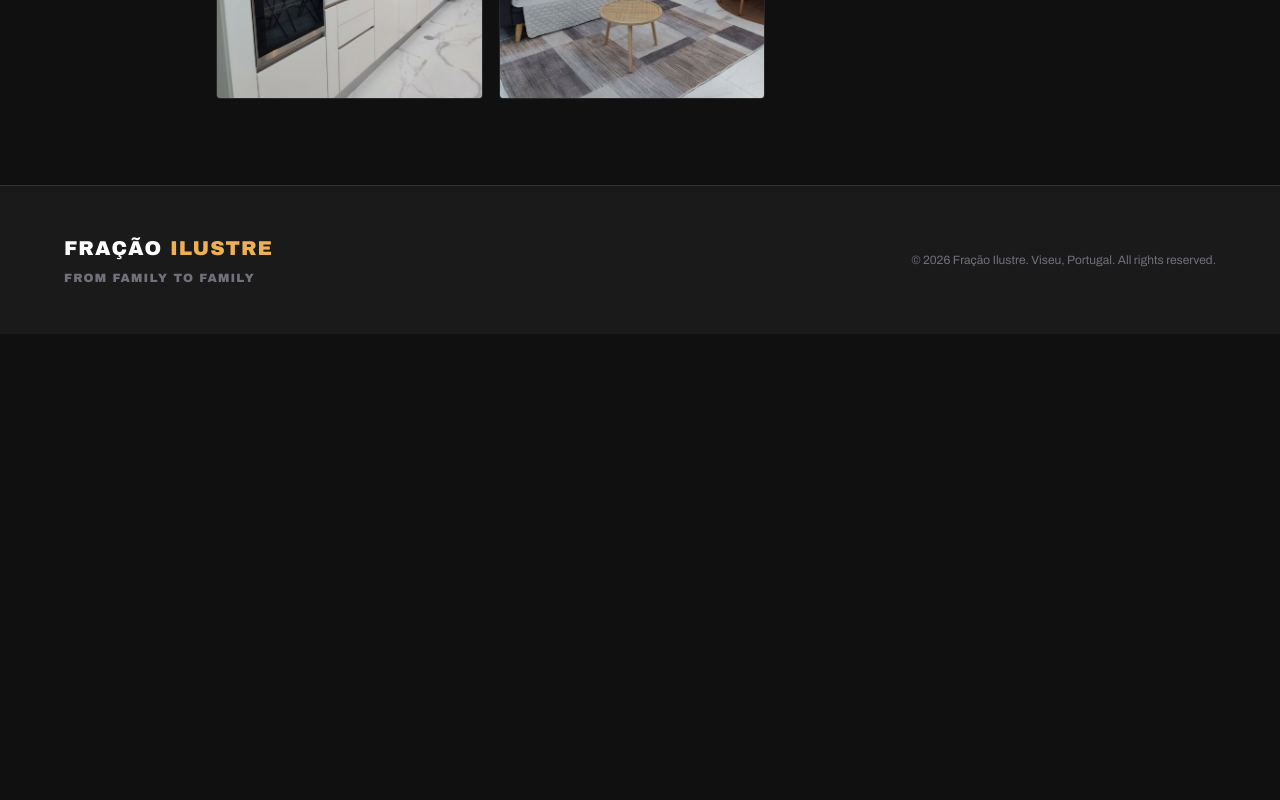
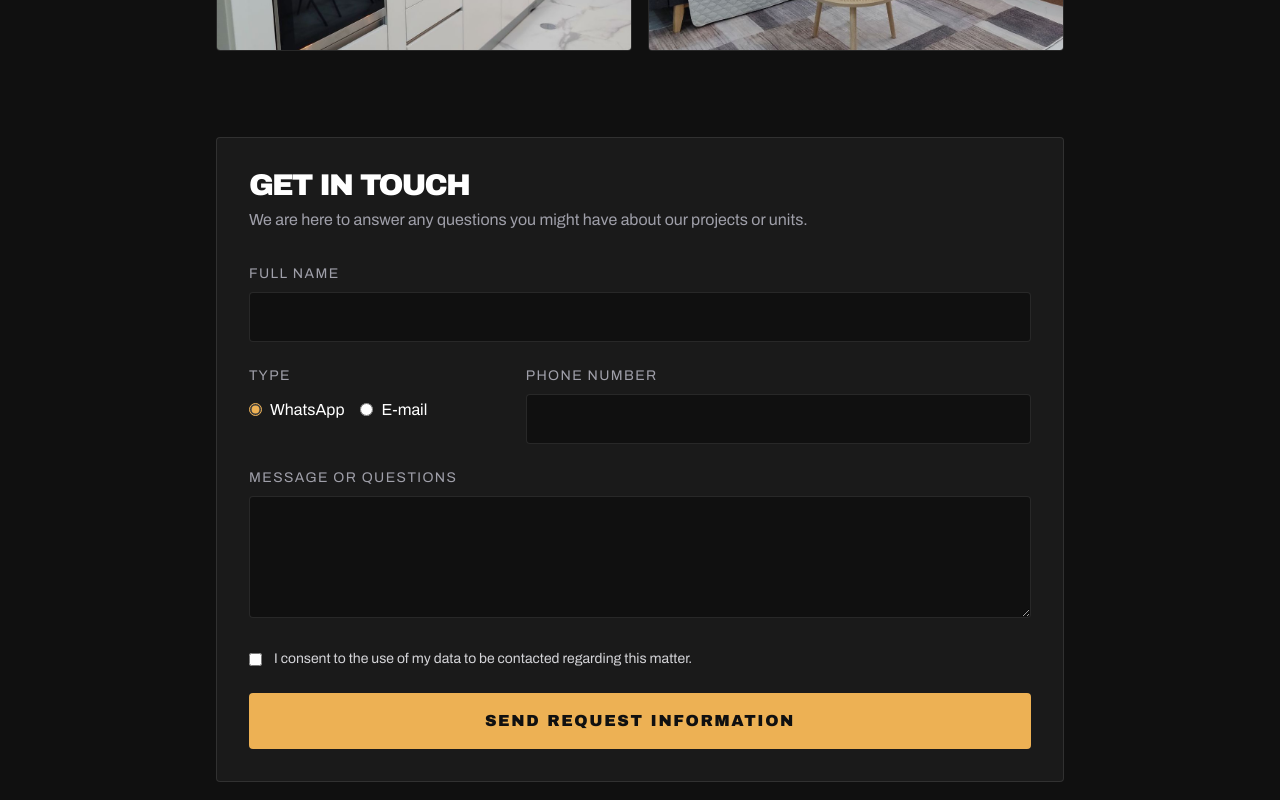
Before and after one commit to CajoAlbuquerque/fracao-ilustre-website, a Next.js app: page /en/fracoes/fi1-ap3a in a window 1280 px wide. Shown: the part 2160-2960 px from the top of the page. Before the commit the page ends 2494 px from the top, so only its background shows below. Built offline with nearby package versions, Linux system fonts and the light colour scheme.

Commit message:
Adjust padding top on all pages and add InquiryEngine to the Fraction page

```diff
--- a/src/app/[locale]/fracoes/[slug]/page.tsx
+++ b/src/app/[locale]/fracoes/[slug]/page.tsx
@@ -5,13 +5,14 @@ import { getTranslations, setRequestLocale } from 'next-intl/server';
 import { LocalizedString } from '@/data/types';
 import ImageGallery from '@/components/ImageGallery';
 import BackButton from '@/components/BackButton';
+import InquiryEngine from '@/components/InquiryEngine';
 
 export async function generateStaticParams() {
   const fractions = await getFractions();
   return fractions.map((fraction) => ({ slug: fraction.id }));
 }
 
-export default async function FractionDetailPage({ params }: { params: Promise<{ locale: string; slug: string }>}) {
+export default async function FractionDetailPage({ params }: { params: Promise<{ locale: string; slug: string }> }) {
   const { locale, slug } = await params;
   setRequestLocale(locale);
   const t = await getTranslations();
@@ -31,8 +32,8 @@ export default async function FractionDetailPage({ params }: { params: Promise<{
   const displayImages = fraction.images.length > 0 ? fraction.images : project.images;
 
   return (
-    <div className="pt-32 pb-20 max-w-4xl mx-auto px-6">
-      <BackButton fallbackText={t('common.back')}/>
+    <div className="pt-8 md:pt-20 pb-20 max-w-4xl mx-auto px-6">
+      <BackButton fallbackText={t('common.back')} />
 
       <div className="mb-12">
         <h1 className="font-display text-5xl md:text-6xl uppercase text-white mb-4">
@@ -74,8 +75,6 @@ export default async function FractionDetailPage({ params }: { params: Promise<{
               </div>
             </div>
           )}
-
-          <ImageGallery images={displayImages} />
         </div>
 
         <div className="space-y-6">
@@ -123,6 +122,13 @@ export default async function FractionDetailPage({ params }: { params: Promise<{
           </div>
         </div>
       </div>
+      <div>
+        <ImageGallery images={displayImages} />
+
+        <div className="mt-20">
+          <InquiryEngine />
+        </div>
+      </div>
     </div>
   );
 }
--- a/src/app/[locale]/fracoes/page.tsx
+++ b/src/app/[locale]/fracoes/page.tsx
@@ -11,7 +11,7 @@ export default async function FractionsPage({ params }: { params: Promise<{ loca
   const fractions = await getFractions({ status: 'available' });
 
   return (
-    <div className="pt-32 pb-20 max-w-6xl mx-auto px-6">
+    <div className="pt-8 md:pt-20 pb-20 max-w-6xl mx-auto px-6">
       <h1 className="font-display text-4xl md:text-5xl uppercase text-white mb-12">
         {t('nav.marketplace')}
       </h1>
--- a/src/app/[locale]/projetos/[slug]/page.tsx
+++ b/src/app/[locale]/projetos/[slug]/page.tsx
@@ -26,7 +26,7 @@ export default async function ProjectDetailPage({ params }: { params: Promise<{
   const fractions = await getFractions({ projectSlug: slug });
 
   return (
-    <div className="pt-32 pb-20 max-w-4xl mx-auto px-6">
+    <div className="pt-8 md:pt-20 pb-20 max-w-4xl mx-auto px-6">
       <Link href={Routes.projects.list as any} className="text-accent-gold uppercase text-sm tracking-widest hover:text-white transition-colors mb-8 inline-block">
         &larr; {t('common.backToPortfolio')}
       </Link>
--- a/src/app/[locale]/projetos/page.tsx
+++ b/src/app/[locale]/projetos/page.tsx
@@ -9,7 +9,7 @@ export default async function ProjectsPage({ params }: { params: Promise<{ local
   const projects = await getProjects();
 
   return (
-    <div className="pt-32 pb-20 max-w-6xl mx-auto px-6">
+    <div className="pt-8 md:pt-20 pb-20 max-w-6xl mx-auto px-6">
       <h1 className="font-display text-4xl md:text-5xl uppercase text-white mb-12">
         {t('home.portfolioTitle')}
       </h1>
```
